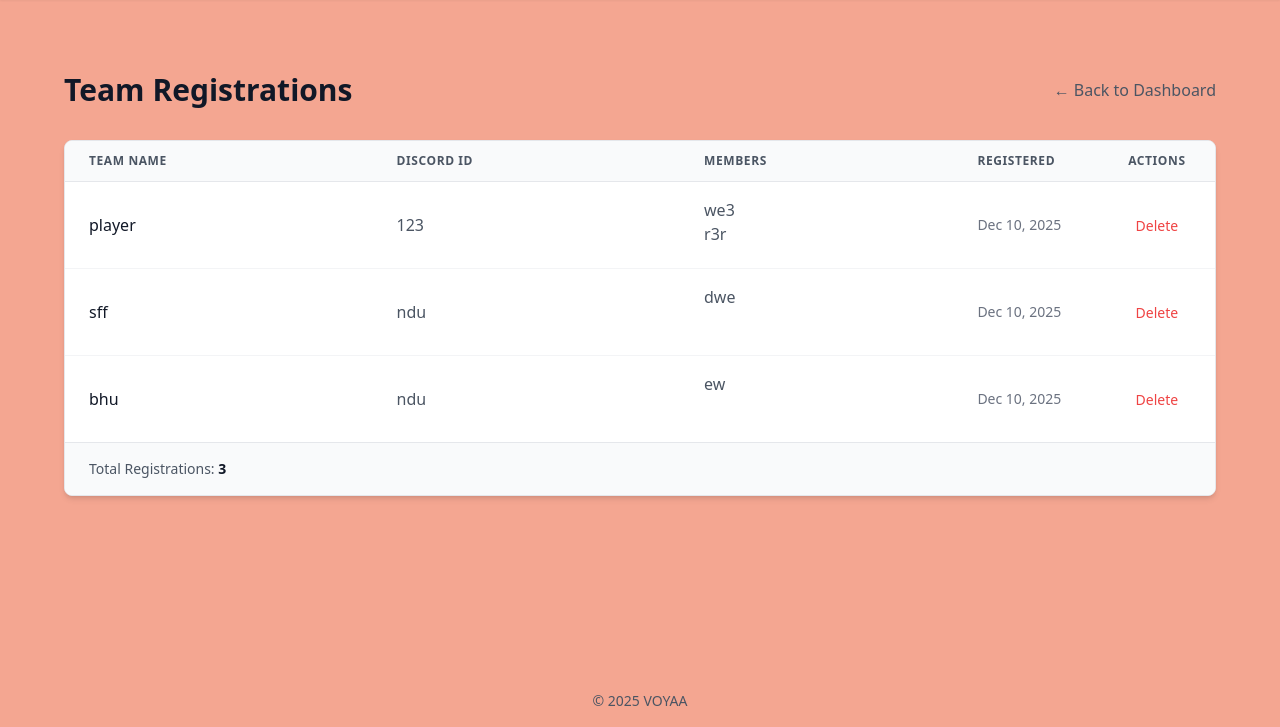
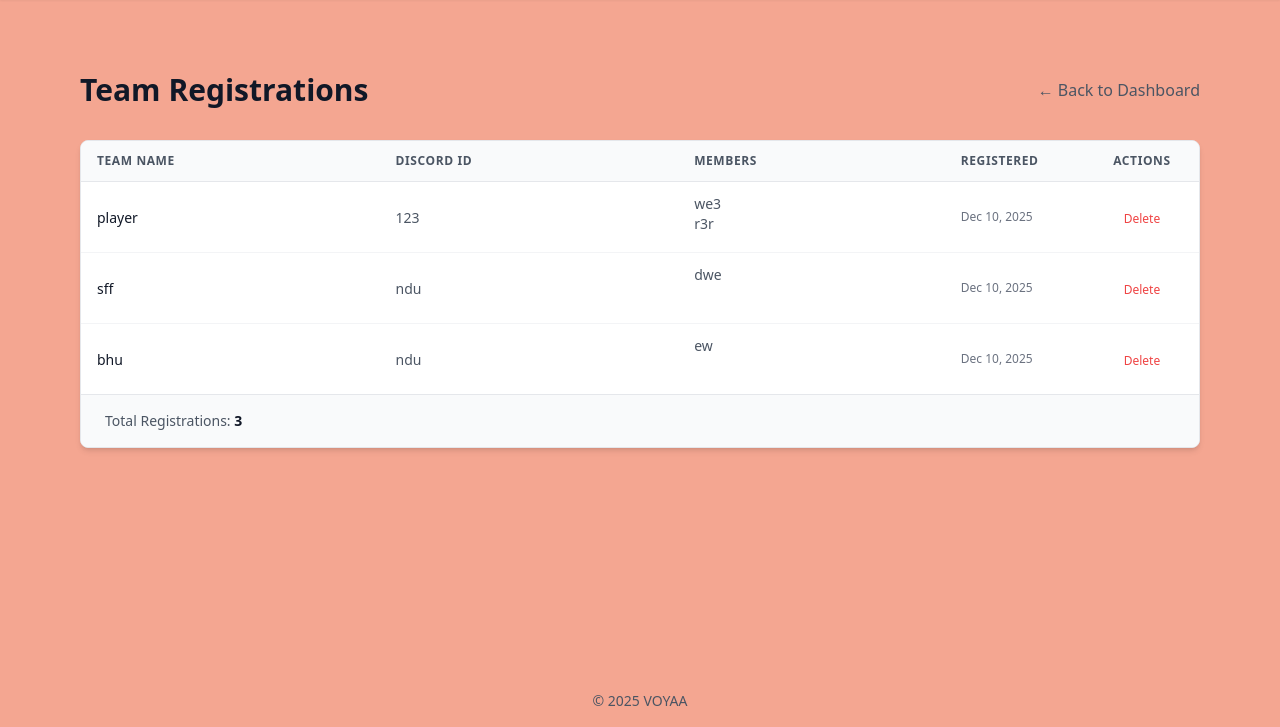
Before and after one commit to 28paranoid/voyaa, a Django app: page /registrations/ in a window 1280 px wide. Shown: the part 73-800 px from the top of the page. Run offline with Django 5.2, Linux system fonts and the light colour scheme; a user stored in the database is signed in; data comes from the database, SQL or seed files in the repository; some libraries are stand-ins or nearby versions.

Commit message:
Update admin_registrations.html

```diff
--- a/calendar_app/templates/calendar_app/admin_registrations.html
+++ b/calendar_app/templates/calendar_app/admin_registrations.html
@@ -1,59 +1,62 @@
 {% extends 'calendar_app/base.html' %}
 
 {% block content %}
-<div class="max-w-6xl mx-auto mt-10">
-    <div class="flex justify-between items-center mb-8">
-        <h2 class="text-3xl font-bold text-gray-900">Team Registrations</h2>
-        <a href="{% url 'calendar_app:dashboard' %}" class="text-gray-600 hover:text-primary transition">
+<div class="max-w-6xl mx-auto mt-4 md:mt-10 px-2 sm:px-4">
+    <div class="flex flex-col sm:flex-row justify-between items-start sm:items-center mb-4 md:mb-8 gap-2">
+        <h2 class="text-xl md:text-3xl font-bold text-gray-900">Team Registrations</h2>
+        <a href="{% url 'calendar_app:dashboard' %}"
+            class="text-sm md:text-base text-gray-600 hover:text-primary transition">
             &larr; Back to Dashboard
         </a>
     </div>
 
     <div class="bg-white border border-gray-200 rounded-lg shadow-md overflow-hidden">
         {% if registrations %}
-        <div class="overflow-x-auto">
+
+        <!-- Desktop Table View -->
+        <div class="hidden lg:block overflow-x-auto">
             <table class="w-full">
                 <thead class="bg-gray-50 border-b border-gray-200">
                     <tr>
-                        <th class="px-6 py-3 text-left text-xs font-semibold text-gray-600 uppercase tracking-wider">
+                        <th class="px-4 py-3 text-left text-xs font-semibold text-gray-600 uppercase tracking-wider">
                             Team Name</th>
-                        <th class="px-6 py-3 text-left text-xs font-semibold text-gray-600 uppercase tracking-wider">
+                        <th class="px-4 py-3 text-left text-xs font-semibold text-gray-600 uppercase tracking-wider">
                             Discord ID</th>
-                        <th class="px-6 py-3 text-left text-xs font-semibold text-gray-600 uppercase tracking-wider">
+                        <th class="px-4 py-3 text-left text-xs font-semibold text-gray-600 uppercase tracking-wider">
                             Members</th>
-                        <th class="px-6 py-3 text-left text-xs font-semibold text-gray-600 uppercase tracking-wider">
+                        <th class="px-4 py-3 text-left text-xs font-semibold text-gray-600 uppercase tracking-wider">
                             Registered</th>
-                        <th class="px-6 py-3 text-center text-xs font-semibold text-gray-600 uppercase tracking-wider">
+                        <th class="px-4 py-3 text-center text-xs font-semibold text-gray-600 uppercase tracking-wider">
                             Actions</th>
                     </tr>
                 </thead>
                 <tbody class="divide-y divide-gray-100">
                     {% for reg in registrations %}
                     <tr class="hover:bg-gray-50 transition" id="reg-{{ reg.id }}">
-                        <td class="px-6 py-4">
+                        <td class="px-4 py-3">
                             <input type="text" value="{{ reg.team_name }}"
-                                class="w-full bg-transparent border-0 focus:border-b-2 focus:border-primary outline-none text-gray-900 font-medium"
+                                class="w-full bg-transparent border-0 focus:border-b-2 focus:border-primary outline-none text-gray-900 font-medium text-sm"
                                 data-field="team_name" data-id="{{ reg.id }}">
                         </td>
-                        <td class="px-6 py-4">
+                        <td class="px-4 py-3">
                             <input type="text" value="{{ reg.discord_id }}"
-                                class="w-full bg-transparent border-0 focus:border-b-2 focus:border-primary outline-none text-gray-600"
+                                class="w-full bg-transparent border-0 focus:border-b-2 focus:border-primary outline-none text-gray-600 text-sm"
                                 data-field="discord_id" data-id="{{ reg.id }}">
                         </td>
-                        <td class="px-6 py-4">
+                        <td class="px-4 py-3">
                             <textarea rows="2"
-                                class="w-full bg-transparent border-0 focus:border-b-2 focus:border-primary outline-none text-gray-600 resize-none"
+                                class="w-full bg-transparent border-0 focus:border-b-2 focus:border-primary outline-none text-gray-600 resize-none text-sm"
                                 data-field="members" data-id="{{ reg.id }}">{{ reg.members }}</textarea>
                         </td>
-                        <td class="px-6 py-4 whitespace-nowrap text-sm text-gray-500">
+                        <td class="px-4 py-3 whitespace-nowrap text-xs text-gray-500">
                             {{ reg.created_at|date:"M j, Y" }}
                         </td>
-                        <td class="px-6 py-4 text-center">
+                        <td class="px-4 py-3 text-center">
                             <form method="post" action="{% url 'calendar_app:delete_registration' reg.id %}"
                                 class="inline" onsubmit="return confirm('Delete this registration?');">
                                 {% csrf_token %}
                                 <button type="submit"
-                                    class="text-red-500 hover:text-red-700 text-sm font-medium">Delete</button>
+                                    class="text-red-500 hover:text-red-700 text-xs font-medium">Delete</button>
                             </form>
                         </td>
                     </tr>
@@ -62,14 +65,51 @@
             </table>
         </div>
 
-        <div class="px-6 py-4 bg-gray-50 border-t border-gray-200">
-            <p class="text-sm text-gray-600">
+        <!-- Mobile Card View -->
+        <div class="lg:hidden divide-y divide-gray-100">
+            {% for reg in registrations %}
+            <div class="p-4 hover:bg-gray-50 transition" id="reg-mobile-{{ reg.id }}">
+                <div class="space-y-3">
+                    <div>
+                        <label class="block text-xs font-semibold text-gray-600 uppercase mb-1">Team Name</label>
+                        <input type="text" value="{{ reg.team_name }}"
+                            class="w-full bg-gray-50 border border-gray-200 rounded px-3 py-2 focus:border-primary outline-none text-gray-900 font-medium text-sm"
+                            data-field="team_name" data-id="{{ reg.id }}">
+                    </div>
+                    <div>
+                        <label class="block text-xs font-semibold text-gray-600 uppercase mb-1">Discord ID</label>
+                        <input type="text" value="{{ reg.discord_id }}"
+                            class="w-full bg-gray-50 border border-gray-200 rounded px-3 py-2 focus:border-primary outline-none text-gray-600 text-sm"
+                            data-field="discord_id" data-id="{{ reg.id }}">
+                    </div>
+                    <div>
+                        <label class="block text-xs font-semibold text-gray-600 uppercase mb-1">Members</label>
+                        <textarea rows="3"
+                            class="w-full bg-gray-50 border border-gray-200 rounded px-3 py-2 focus:border-primary outline-none text-gray-600 resize-none text-sm"
+                            data-field="members" data-id="{{ reg.id }}">{{ reg.members }}</textarea>
+                    </div>
+                    <div class="flex justify-between items-center pt-2">
+                        <span class="text-xs text-gray-500">{{ reg.created_at|date:"M j, Y" }}</span>
+                        <form method="post" action="{% url 'calendar_app:delete_registration' reg.id %}" class="inline"
+                            onsubmit="return confirm('Delete this registration?');">
+                            {% csrf_token %}
+                            <button type="submit"
+                                class="text-red-500 hover:text-red-700 text-sm font-medium px-3 py-1 border border-red-500 rounded hover:bg-red-50 transition">Delete</button>
+                        </form>
+                    </div>
+                </div>
+            </div>
+            {% endfor %}
+        </div>
+
+        <div class="px-4 md:px-6 py-3 md:py-4 bg-gray-50 border-t border-gray-200">
+            <p class="text-xs md:text-sm text-gray-600">
                 Total Registrations: <span class="font-semibold text-gray-900">{{ registrations.count }}</span>
             </p>
         </div>
         {% else %}
-        <div class="px-6 py-12 text-center">
-            <p class="text-gray-400 text-lg">No team registrations yet.</p>
+        <div class="px-4 py-8 md:py-12 text-center">
+            <p class="text-gray-400 text-base md:text-lg">No team registrations yet.</p>
         </div>
         {% endif %}
     </div>
```
